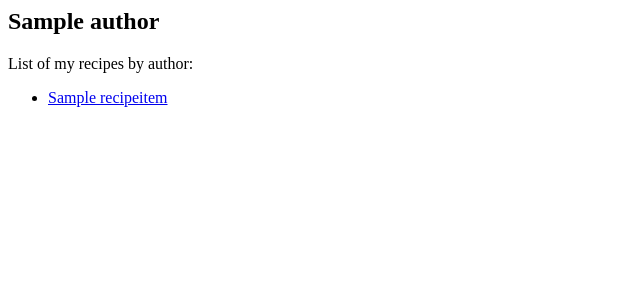
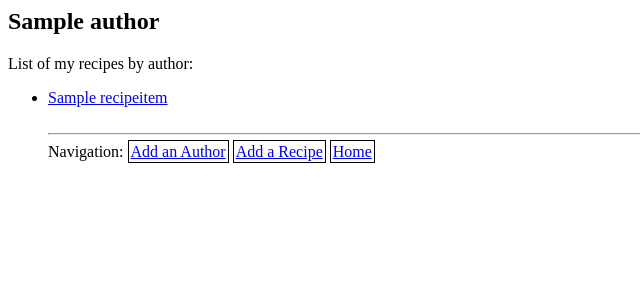
Before and after one commit to Shaquon/recipe-box, a Django app: page /author/1/ in a window 1280 px wide. Shown: the top 300 px of the page, without its empty margins (0-640 px from the left). Run offline with Django 3.2, Linux system fonts and the light colour scheme; tables that the repository leaves empty hold one stand-in row (values such as "Sample post").

Commit message:
fixed forms and navigation. Also added to .gitignore file.

```diff
--- a/recipebox/templates/author_page.html
+++ b/recipebox/templates/author_page.html
@@ -8,6 +8,12 @@
     {% for recipe in recipes %}
         <li><a href="/recipe/{{ recipe.id }}/">{{ recipe.title }}</a></li>
     {% endfor %}
+    <br>
+    <hr>
+    Navigation:
+    <a style ="border: 1px solid black; padding: 2px;" href="/addauthor/">Add an Author</a>
+    <a style ="border: 1px solid black; padding: 2px;" href="/additem/">Add a Recipe</a>
+    <a style ="border: 1px solid black; padding: 2px;" href="/">Home</a>
 {% else %}
     <h2>Nothing to show</h2>
 {% endif %}
--- a/recipebox/templates/index.html
+++ b/recipebox/templates/index.html
@@ -8,4 +8,10 @@
         </ul>
         <br>
     {% endfor %}
+        <hr>
+        Navigation:
+
+        <a style ="border: 1px solid black; padding: 2px;" href="/addauthor/">Add an Author</a>
+
+        <a style ="border: 1px solid black; padding: 2px;" href="/additem/">Add a Recipe</a>
 </ol>
--- a/recipebox/templates/item_page.html
+++ b/recipebox/templates/item_page.html
@@ -8,3 +8,4 @@
 <p>
 {{ data.instructions }}
 </p>
+<a href="/">Go Back</a>
--- a/recipebox/views.py
+++ b/recipebox/views.py
@@ -1,7 +1,7 @@
 from django.shortcuts import render, HttpResponseRedirect, reverse
 from recipebox.models import RecipeItem
 from recipebox.models import Author
-from recipebox.forms import AuthorAdd, NewsItemAdd
+from recipebox.forms import AuthorAdd, NewsItemAdd_
 from django.utils import timezone
 
 
@@ -54,11 +54,8 @@ def add_author_view(request):
 
 def add_item_view(request):
     html = "item_add.html"
-
     if request.method == 'POST':
-
-        form = NewsItemAdd(request.POST)
-
+        form = NewsItemAdd_(request.POST)
         if form.is_valid():
 
             data = form.cleaned_data
@@ -70,9 +67,35 @@ def add_item_view(request):
                 prep_time=data['prep_time'],
                 instructions=data['instructions'],
                 post_date=timezone.now()
-            )
-            return HttpResponseRedirect(reverse('homepage'))
+                )
 
-    form = NewsItemAdd()
+        return HttpResponseRedirect(reverse('homepage'))
+    form = NewsItemAdd_()
+    return render(request, html, {'form': form})
 
-    return render(request, html, {'form': form})
+
+# simple form
+# def add_item_view(request):
+#     html = "item_add.html"
+
+#     if request.method == 'POST':
+
+#         form = NewsItemAdd(request.POST)
+
+#         if form.is_valid():
+
+#             data = form.cleaned_data
+
+#             RecipeItem.objects.create(
+#                 title=data['title'],
+#                 author=data['author'],
+#                 description=data['description'],
+#                 prep_time=data['prep_time'],
+#                 instructions=data['instructions'],
+#                 post_date=timezone.now()
+#             )
+#             return HttpResponseRedirect(reverse('homepage'))
+
+#     form = NewsItemAdd()
+
+#     return render(request, html, {'form': form})
```
Also changed, not shown: recipebox/forms.py (+8 -2 lines).
